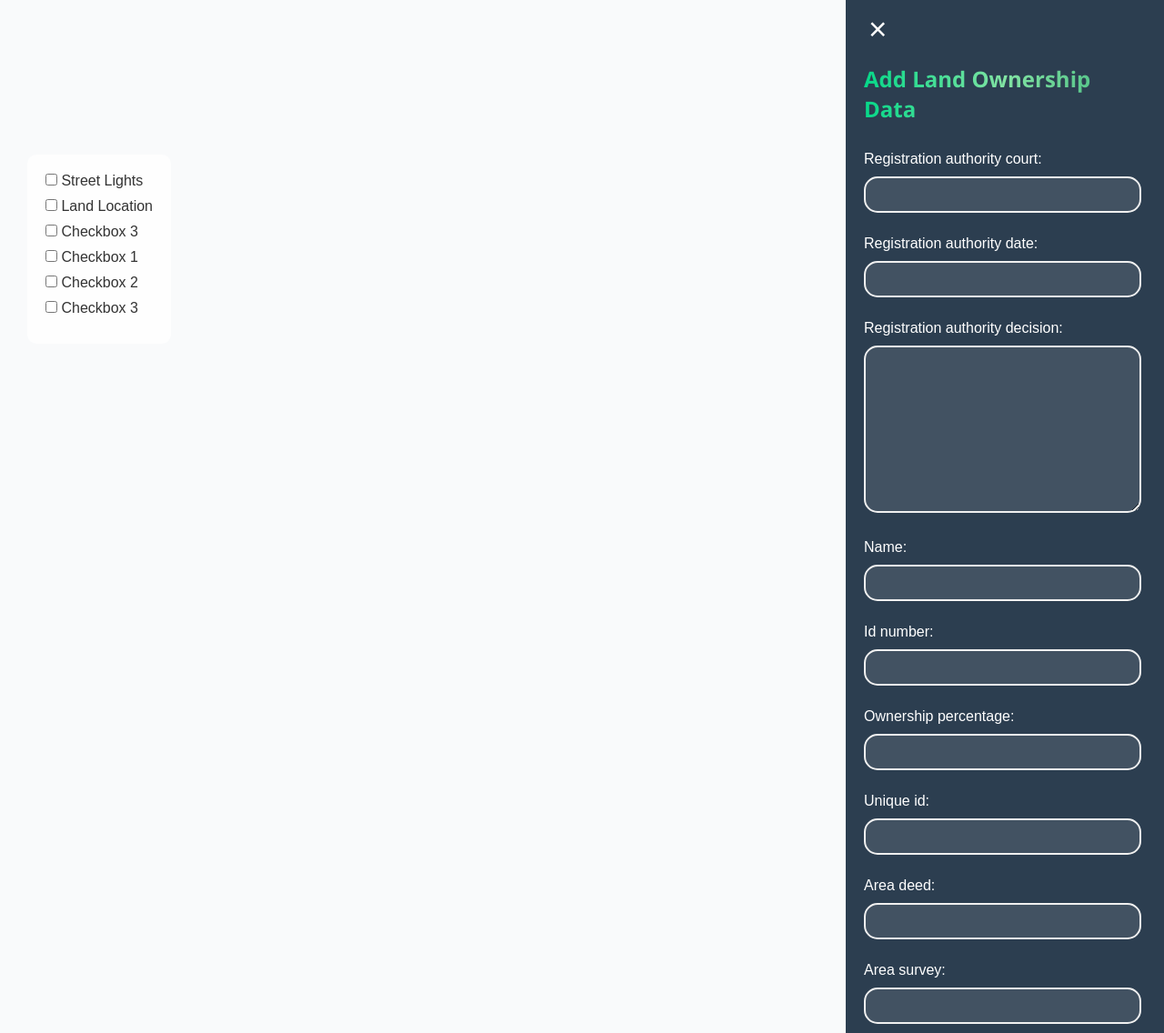
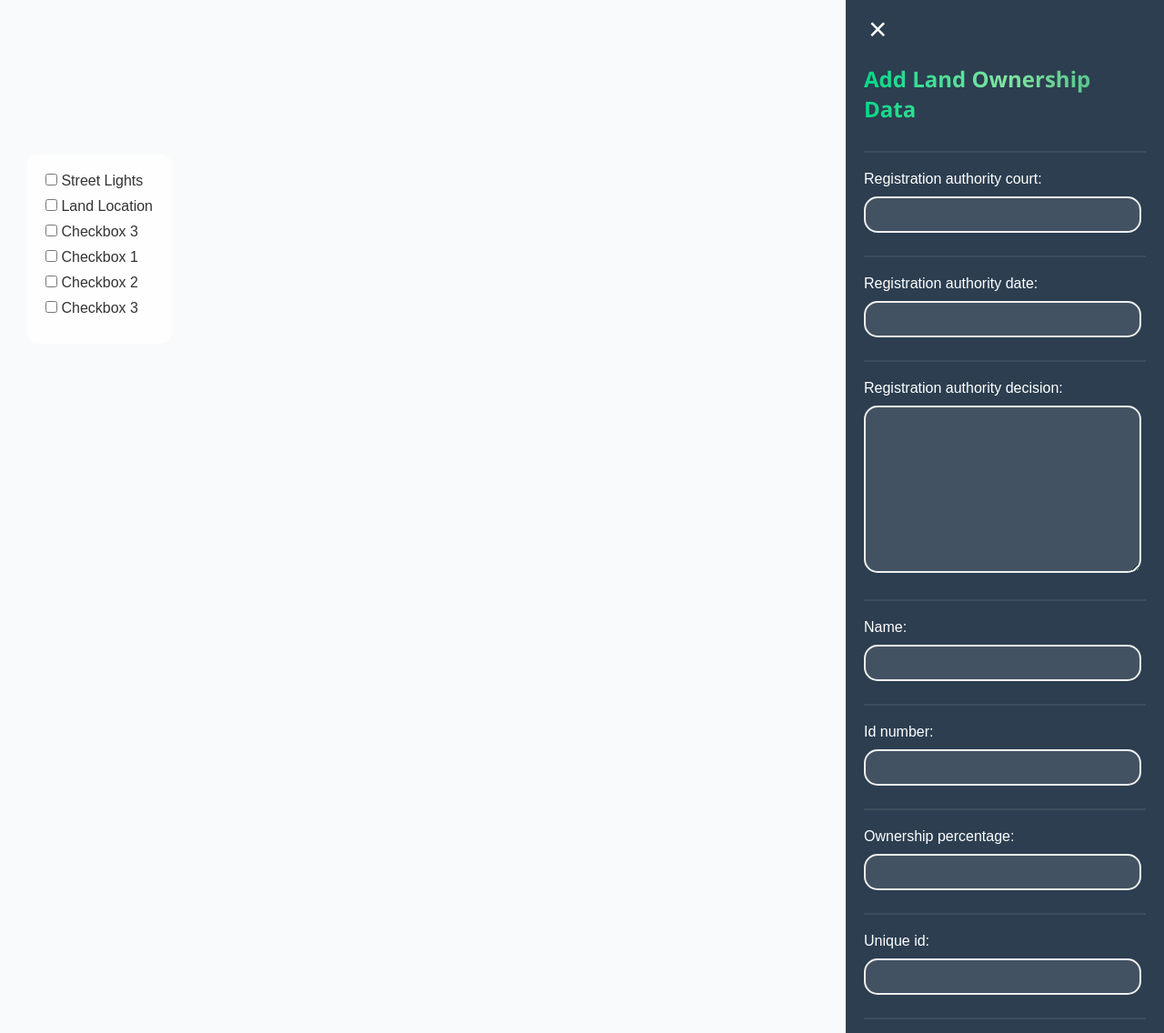
Before and after one commit to SAIN-CUBE/Land-Management-System, a Django app: template myapp/templates/land_management_data.html in a window 1280 px wide. Shown: the whole page at 91% size. Run offline with Django 5.2, Linux system fonts and the light colour scheme; the template is opened without the code that fills it: values that come from a table or form of the project are taken from there, others are empty; some libraries are stand-ins or nearby versions.

Commit message:
Updated Now

```diff
--- a/myapp/templates/land_management_data.html
+++ b/myapp/templates/land_management_data.html
@@ -94,6 +94,15 @@
         font-size: 24px;
         margin-bottom: 30px;
       }
+
+      .sidebar input {
+    border-bottom: 2px solid rgba(200, 200, 200, 0.1);
+}
+
+  .sidebar label:first-of-type {
+    border-top: 2px solid rgba(200, 200, 200, 0.1);
+    padding: 20px 0px 0px 0px;
+  }
 
       .sidebar label {
         display: block;
```
